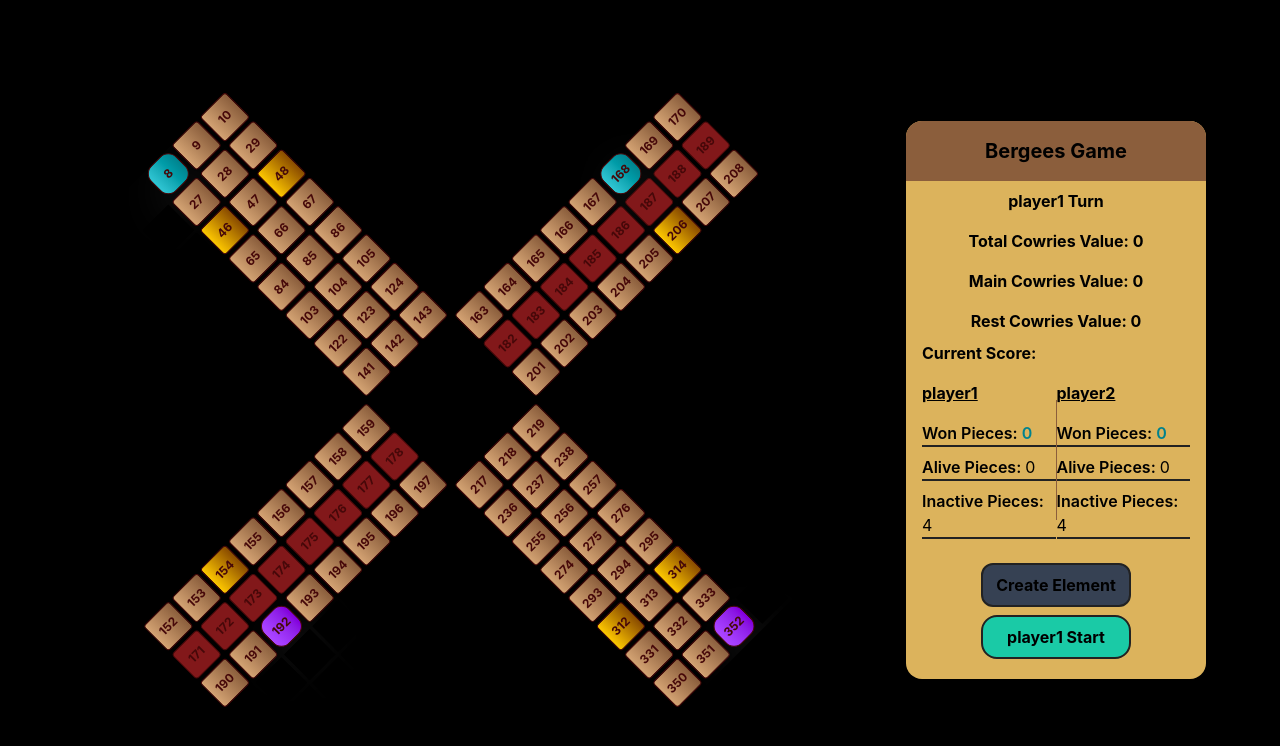
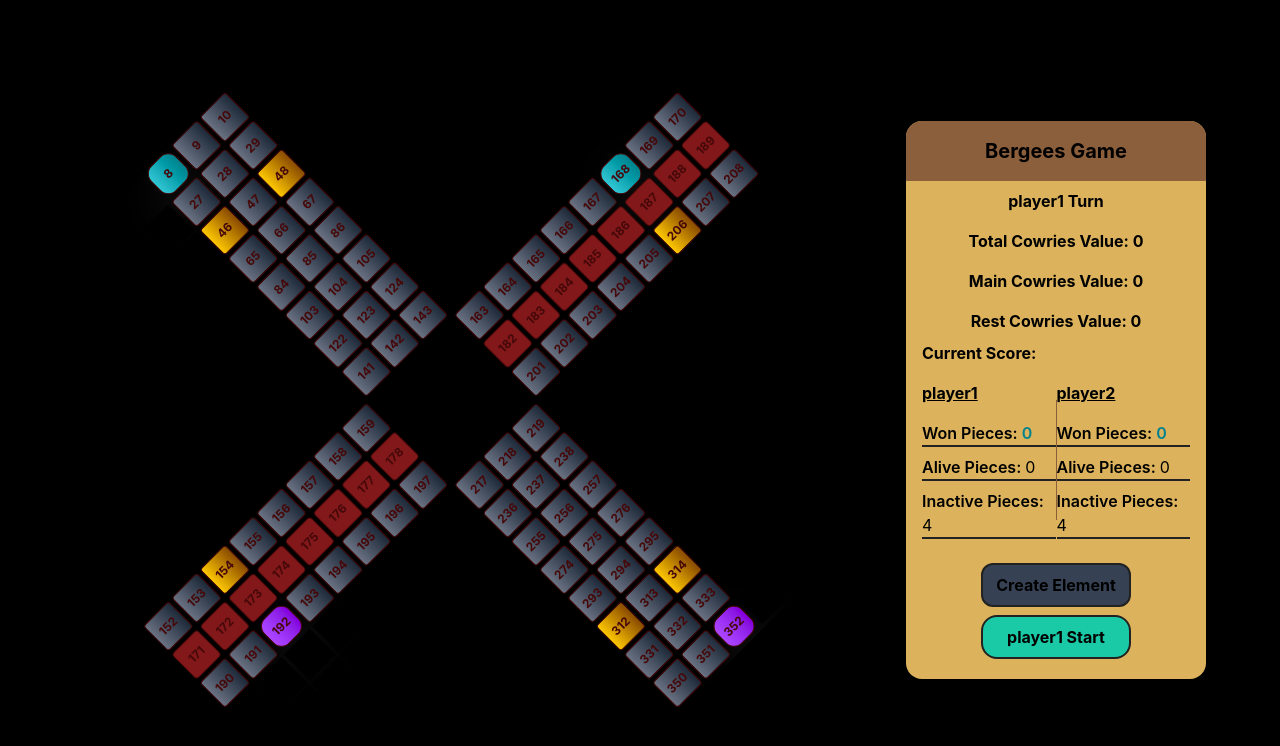
Before and after one commit to Batoul-Kazak/Bergees-Game, a React (Vite) app: page / in a window 1280 px wide. Shown: the top 746 px of the page. Built offline with nearby package versions, Linux system fonts and the light colour scheme.

Commit message:
borken GameOptions

```diff
--- a/src/components/Bargees/GameBoard/BargeesMainBoard.tsx
+++ b/src/components/Bargees/GameBoard/BargeesMainBoard.tsx
@@ -83,7 +83,7 @@ export default function BargeesMainBoard() {
       PLAYER_2_REST_CELLS.includes(index)
     )
       baseStyle = "bg-red-900 rounded-[4px]";
-    else baseStyle = "bg-linear-90 from-wood-200 to-wood-700 rounded-[4px]";
+    else baseStyle = "bg-linear-90 from-gray-500 to-gray-800 rounded-[4px]"; //from-wood-200 to-wood-700
 
     const isAvailable = availableCells.flat().includes(index);
     if (isAvailable)
--- a/src/components/Bargees/GameOptions.tsx
+++ b/src/components/Bargees/GameOptions.tsx
@@ -234,7 +234,6 @@ export default function GameOptions() {
         >
           {optionButtonText}
         </button>
-
       </div>
     </div>
   );
```
